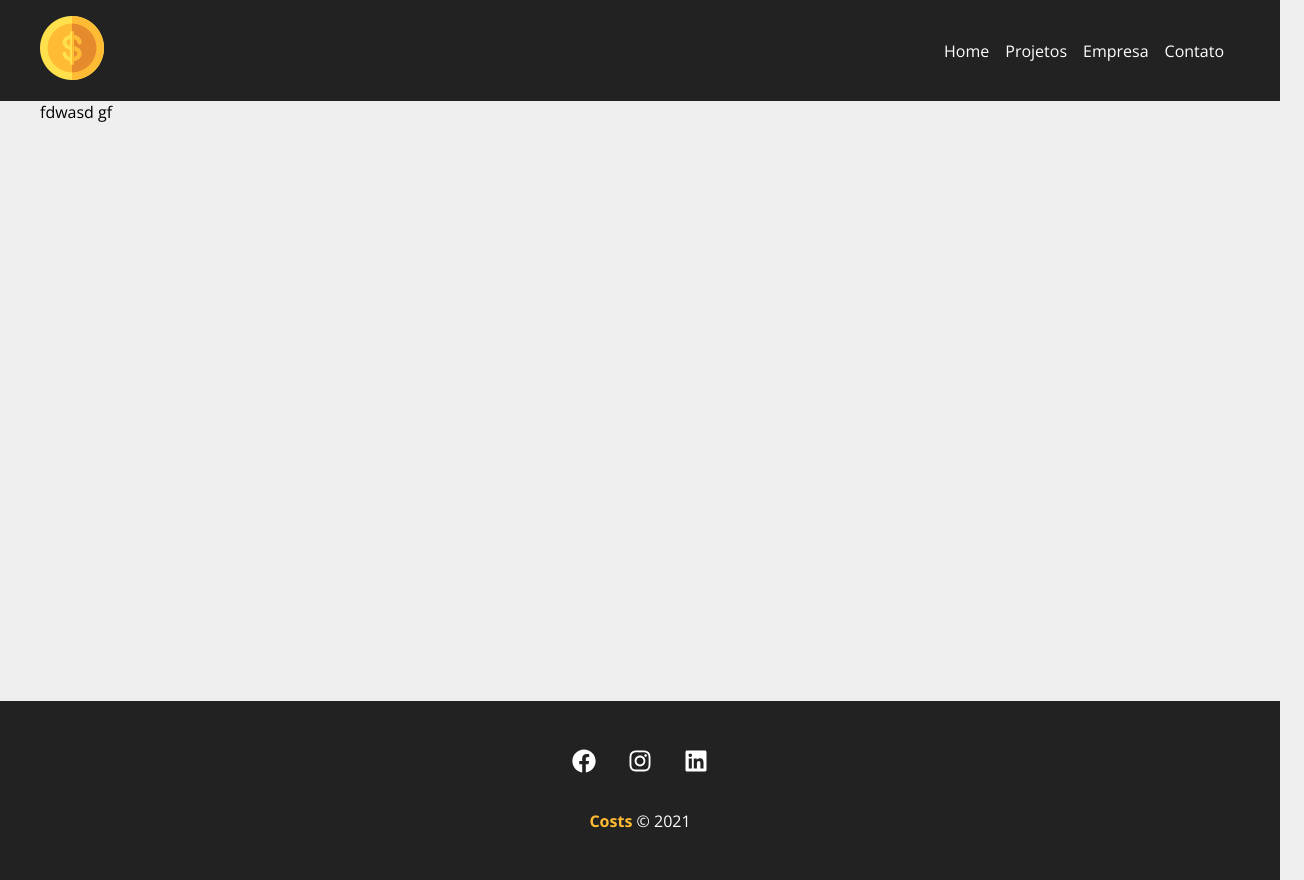
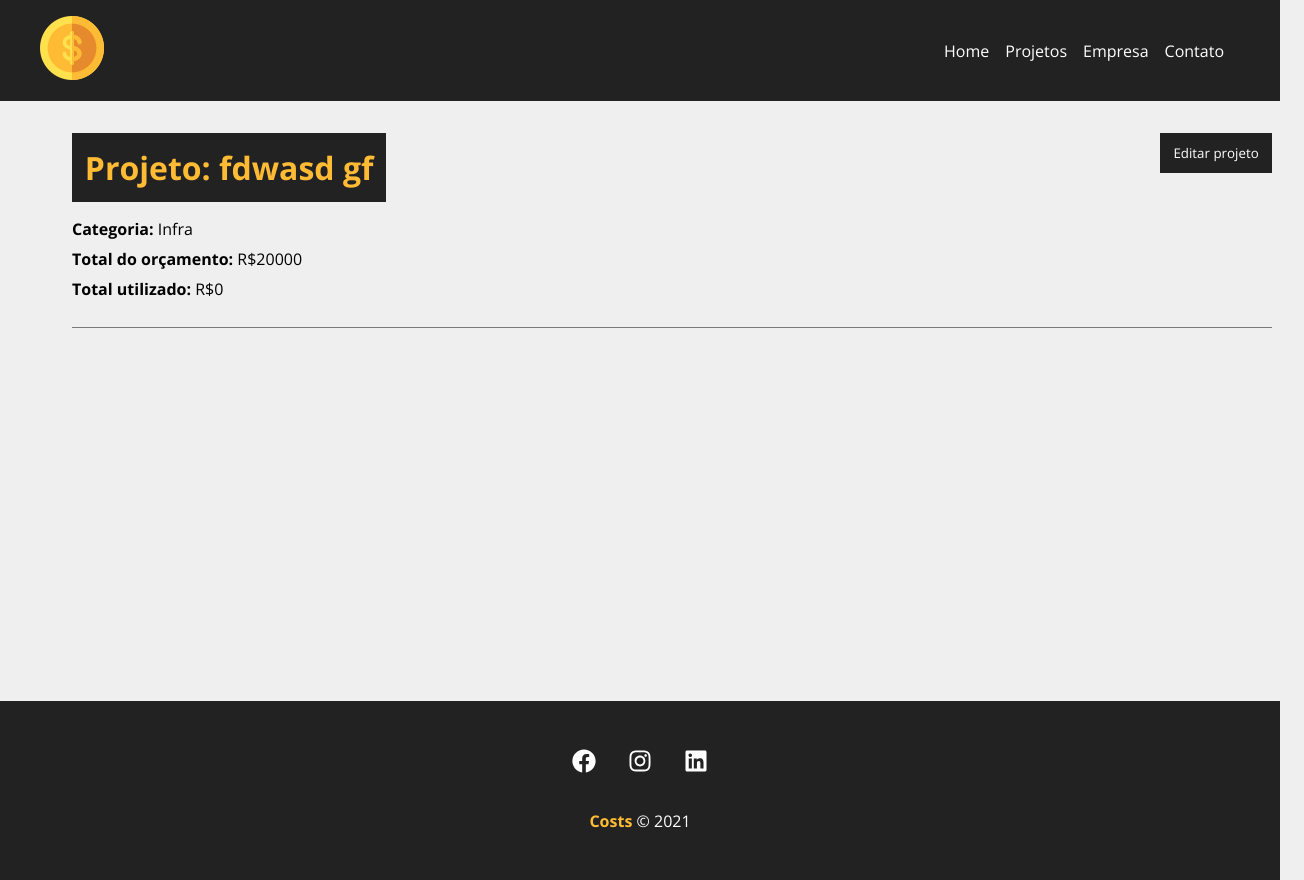
Before and after one commit to Italloml/Costs_In_React, a React (Create React App) app: page /project/33b5 in a window 1280 px wide. Shown: the whole page, 1304 px wide, since content can reach past the window. Built offline with nearby package versions, Linux system fonts and the light colour scheme; data requests are answered from the project's data file.

Commit message:
Exibindo details do project

```diff
--- a/src/Components/pages/Project.js
+++ b/src/Components/pages/Project.js
@@ -1,17 +1,22 @@
-// import styles from './Project.module.css'
+import styles from './Project.module.css'
 
 import { useParams } from "react-router-dom";
 import { useState, useEffect } from "react";
 
+import Loading from '../layout/Loading';
+import Container from '../layout/Container';
 
 function Project() {
 
     const { id } = useParams()
 
     const [project, setProject] = useState([])
+    // mostra / não mostra projeto
+    const [showProjectForm, setShowProjectForm] = useState(false)
 
     // Pegando dados do banco
     useEffect(() => {
+        setTimeout(() => {
             fetch(`http://localhost:5000/projects/${id}`, {
                 method: 'GET',
                 headers: {
@@ -23,12 +28,47 @@
                 setProject(data)
               })
               .catch((err) => console.log)
+        }, 3000)
     // monitorando o id do projeto
     }, [id])
 
-    return (
-        <p>{project.name}</p>
-    )
+    function toggleProjectForm() {
+        setShowProjectForm(!showProjectForm)
+    }
+
+    // condição ternária - fazendo edições dos projetos
+    return <>
+            {project.name ? (
+                <div className={styles.project_details}>
+                    <Container customClass='column'>
+                        <div className={styles.details_container}>
+                            <h1>Projeto: {project.name}</h1>
+                            <button className={styles.btn} onClick={toggleProjectForm}>
+                                {!showProjectForm ? 'Editar projeto': 'Fechar'}
+                            </button>
+                            {!showProjectForm ? (
+                            <div className={styles.project_info}>
+                                    <p>
+                                        <span>Categoria:</span> {project.category.name}
+                                    </p>
+                                    <p>
+                                        <span>Total do orçamento:</span> R${project.budget}
+                                    </p>
+                                    <p>
+                                        <span>Total utilizado:</span> R${project.cost}
+                                    </p>
+                                </div>
+                            ): (
+                                <div className={styles.project_info}>
+                                    <p>form</p>
+                                </div>
+                            )}
+                        </div>
+                    </Container>
+                </div>
+            ) : (
+                <Loading />
+            )}</>
 }
 
 export default Project;
--- a/src/Components/pages/Project.module.css
+++ b/src/Components/pages/Project.module.css
@@ -0,0 +1,46 @@
+.project_details {
+    padding: 2em;
+}
+
+.project_details h1, .project_details h2, .project_details p {
+    margin-bottom: 0.5em;
+}
+
+.project_details h1 {
+    background-color: #222;
+    color: #ffbb33;
+    padding: 0.4em;
+}
+
+.project_details span {
+    font-weight: bold;
+}
+
+.details_container, .service_form_container {
+    border-bottom: 1px solid #7a7a7a;
+    margin-bottom: 1.2em;
+    padding-bottom: 1.2em;
+    display: flex;
+    justify-content: space-between;
+    flex-wrap: wrap;
+}
+
+.btn {
+    background-color: #222;
+    color: #fff;
+    padding: 0.5em 1em;
+    text-decoration: none;
+    transition: .5s;
+    cursor: pointer;
+    max-height: 40px;
+    border: none;
+}
+
+.btn:hover {
+    color: #ffbb33;
+    border-radius: .2em;
+}
+
+.project_info {
+    width: 100%;
+}
```
Lines whose indentation alone changed are shown as unchanged.
